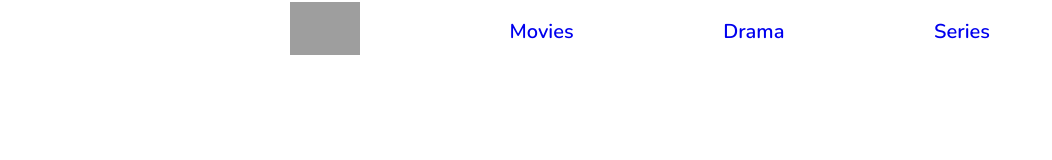
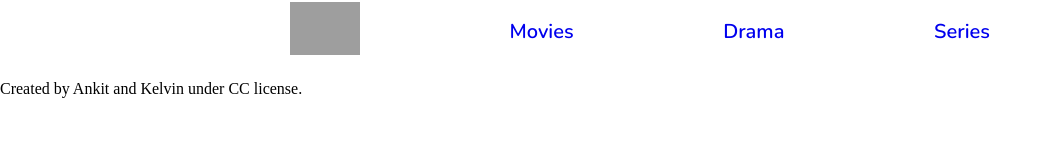
Before and after one commit to ankitt26/Second-Capstone-project, a website built with webpack: page src/index.html in a window 1280 px wide. Shown: the whole page, without its empty margins (0-1052 px from the left). Built offline with nearby package versions, Linux system fonts and the light colour scheme; grey boxes are pictures that could not be loaded; a web font is replaced by a local one.

Commit message:
Add footer

```diff
--- a/src/index.html
+++ b/src/index.html
@@ -21,5 +21,8 @@
         <li class="nav-li"><a class="nav-a" href="#">Series</a></li>
       </nav>
     </header>
+    <footer>
+      <p class="copyright">Created by Ankit and Kelvin under CC license.</p>
+    </footer>
   </body>
 </html>
```
